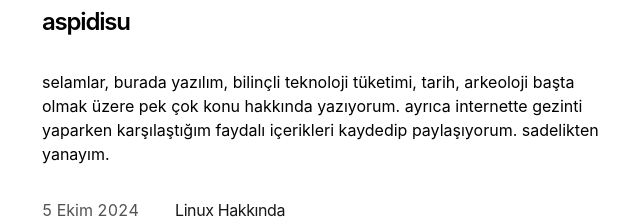
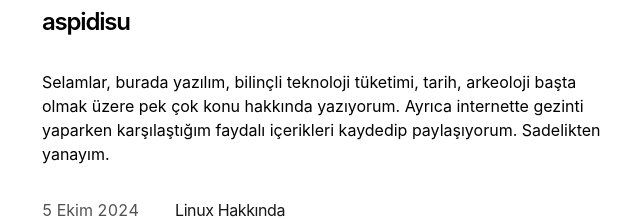
Before and after one commit to aspidisu/blog, a Next.js app: page / in a window 1280 px wide. Shown: the part 130-349 px from the top of the page, without its empty margins (310-950 px from the left). Built offline with nearby package versions, Linux system fonts and the light colour scheme.

Commit message:
hatalar giderildi

```diff
--- a/app/components/posts.tsx
+++ b/app/components/posts.tsx
@@ -1,14 +1,26 @@
 import Link from "next/link";
 import { formatDate, getBlogPosts } from "app/blog/utils";
 
-export function BlogPosts({ limit }) {
-  let allBlogs = getBlogPosts();
+interface BlogPost {
+  slug: string;
+  metadata: {
+    title: string;
+    publishedAt: string;
+  };
+}
+
+interface BlogPostsProps {
+  limit?: number;
+}
+
+export function BlogPosts({ limit }: BlogPostsProps) {
+  const allBlogs: BlogPost[] = getBlogPosts();
 
   const sortedBlogs = allBlogs.sort((a, b) => {
-    if (new Date(a.metadata.publishedAt) > new Date(b.metadata.publishedAt)) {
-      return -1;
-    }
-    return 1;
+    return (
+      new Date(b.metadata.publishedAt).getTime() -
+      new Date(a.metadata.publishedAt).getTime()
+    );
   });
 
   const displayedBlogs = limit ? sortedBlogs.slice(0, limit) : sortedBlogs;
--- a/app/page.tsx
+++ b/app/page.tsx
@@ -1,4 +1,5 @@
 import { BlogPosts } from "app/components/posts";
+
 const LIMIT = 3;
 
 export default function Page() {
@@ -6,10 +7,10 @@ export default function Page() {
     <section>
       <h1 className="mb-8 text-2xl font-semibold tracking-tighter">aspidisu</h1>
       <p className="mb-4">
-        {`selamlar, burada yazılım, bilinçli teknoloji tüketimi, tarih, arkeoloji
-        başta olmak üzere pek çok konu hakkında yazıyorum. ayrıca internette gezinti
+        {`Selamlar, burada yazılım, bilinçli teknoloji tüketimi, tarih, arkeoloji
+        başta olmak üzere pek çok konu hakkında yazıyorum. Ayrıca internette gezinti
         yaparken karşılaştığım faydalı içerikleri kaydedip paylaşıyorum.
-        sadelikten yanayım.`}
+        Sadelikten yanayım.`}
       </p>
       <div className="my-8">
         <BlogPosts limit={LIMIT} />
@@ -17,4 +18,3 @@ export default function Page() {
     </section>
   );
 }
-1
```
